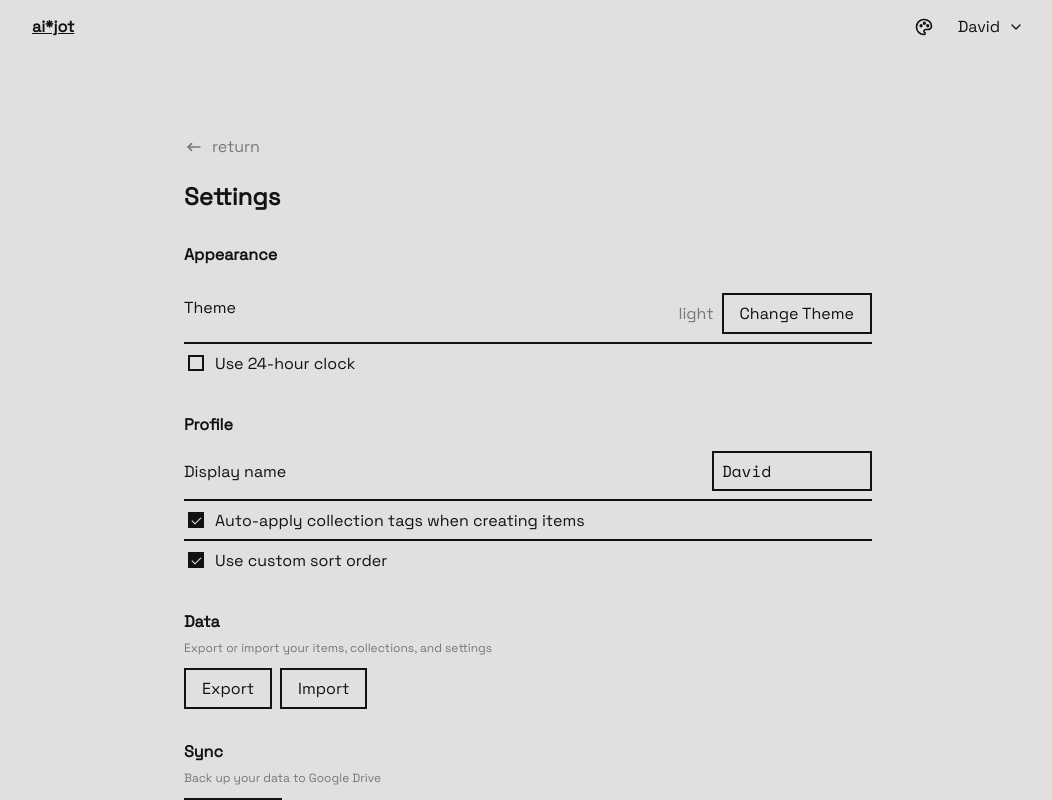
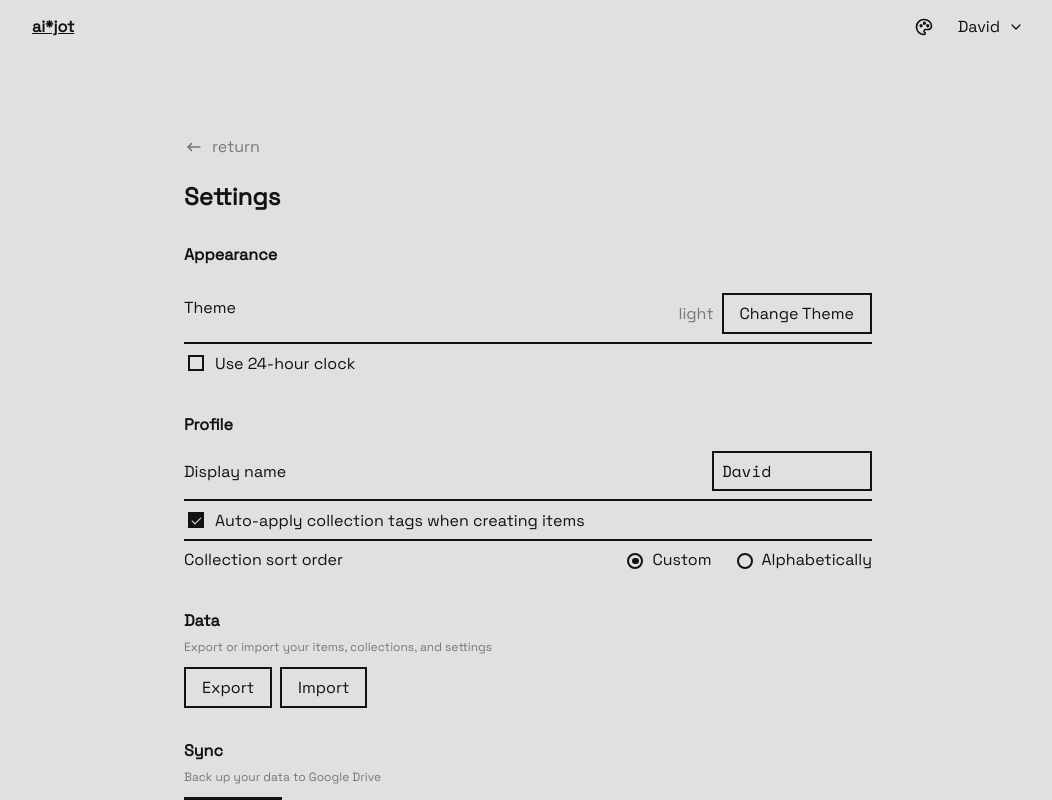
Before and after one commit to JunoNgx/aijot-frontend, a React (Vite) app: page /settings in a window 1280 px wide. Shown: the top 800 px of the page, without its empty margins (112-1164 px from the left). Built offline with nearby package versions, Linux system fonts and the light colour scheme; no server answers.

Commit message:
feat: change collection sort to radio buttons

```diff
--- a/src/pages/Settings/index.tsx
+++ b/src/pages/Settings/index.tsx
@@ -297,16 +297,33 @@ export default function Settings() {
                     </label>
                 </div>
                 <div className={styles.Settings__Field}>
-                    <label className={styles.Settings__Checkbox}>
-                        <input
-                            type="checkbox"
-                            checked={shouldCustomSortCollections}
-                            onChange={(e) =>
-                                setShouldCustomSortCollections(e.target.checked)
-                            }
-                        />
-                        Use custom sort order
+                    <label className={styles.Settings__Label}>
+                        Collection sort order
                     </label>
+                    <div className={styles.Settings__RadioGroup}>
+                        <label className={styles.Settings__Radio}>
+                            <input
+                                type="radio"
+                                name="collectionSortOrder"
+                                checked={shouldCustomSortCollections}
+                                onChange={() =>
+                                    setShouldCustomSortCollections(true)
+                                }
+                            />
+                            Custom
+                        </label>
+                        <label className={styles.Settings__Radio}>
+                            <input
+                                type="radio"
+                                name="collectionSortOrder"
+                                checked={!shouldCustomSortCollections}
+                                onChange={() =>
+                                    setShouldCustomSortCollections(false)
+                                }
+                            />
+                            Alphabetically
+                        </label>
+                    </div>
                 </div>
             </section>
 
```
